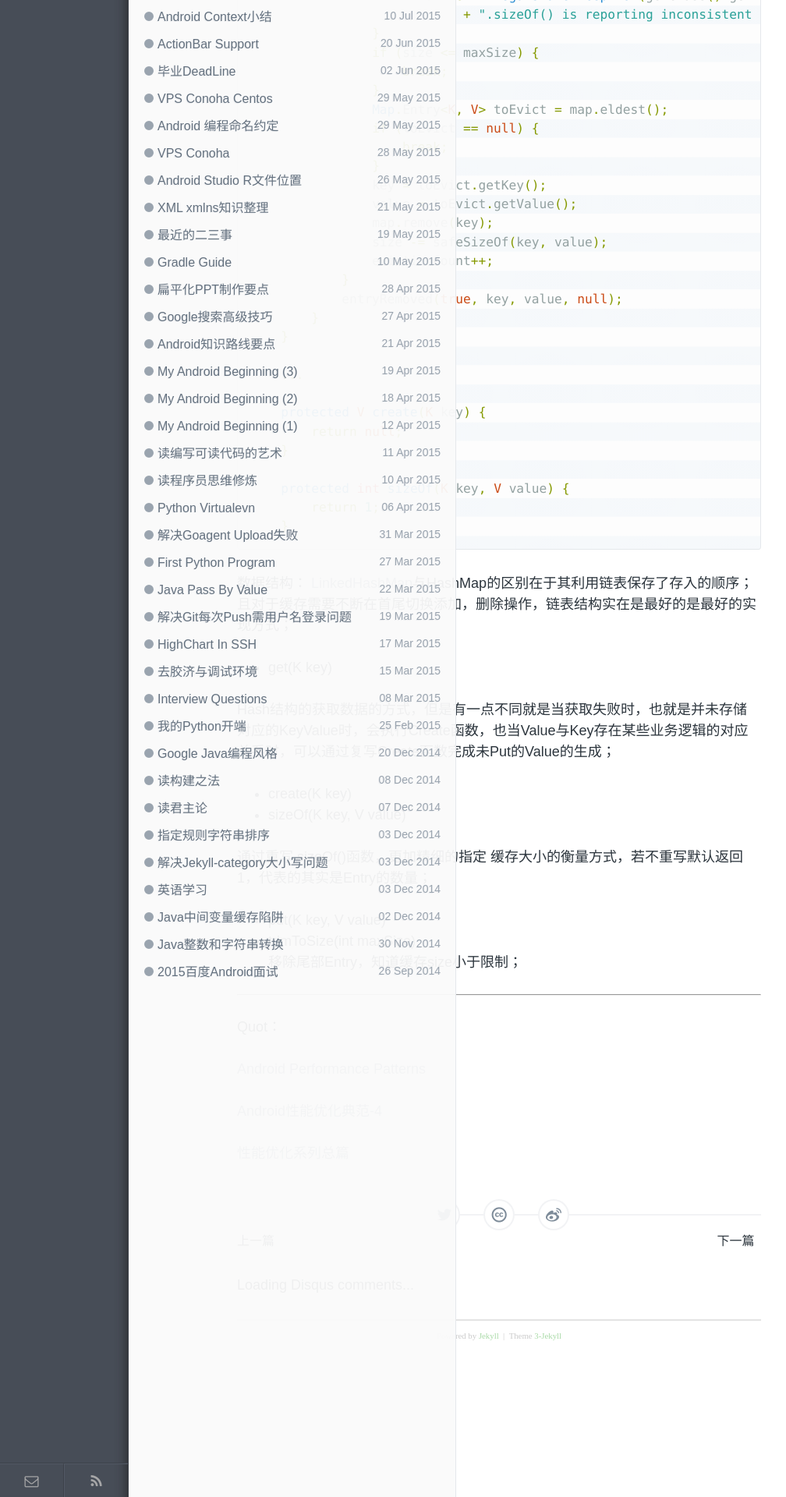
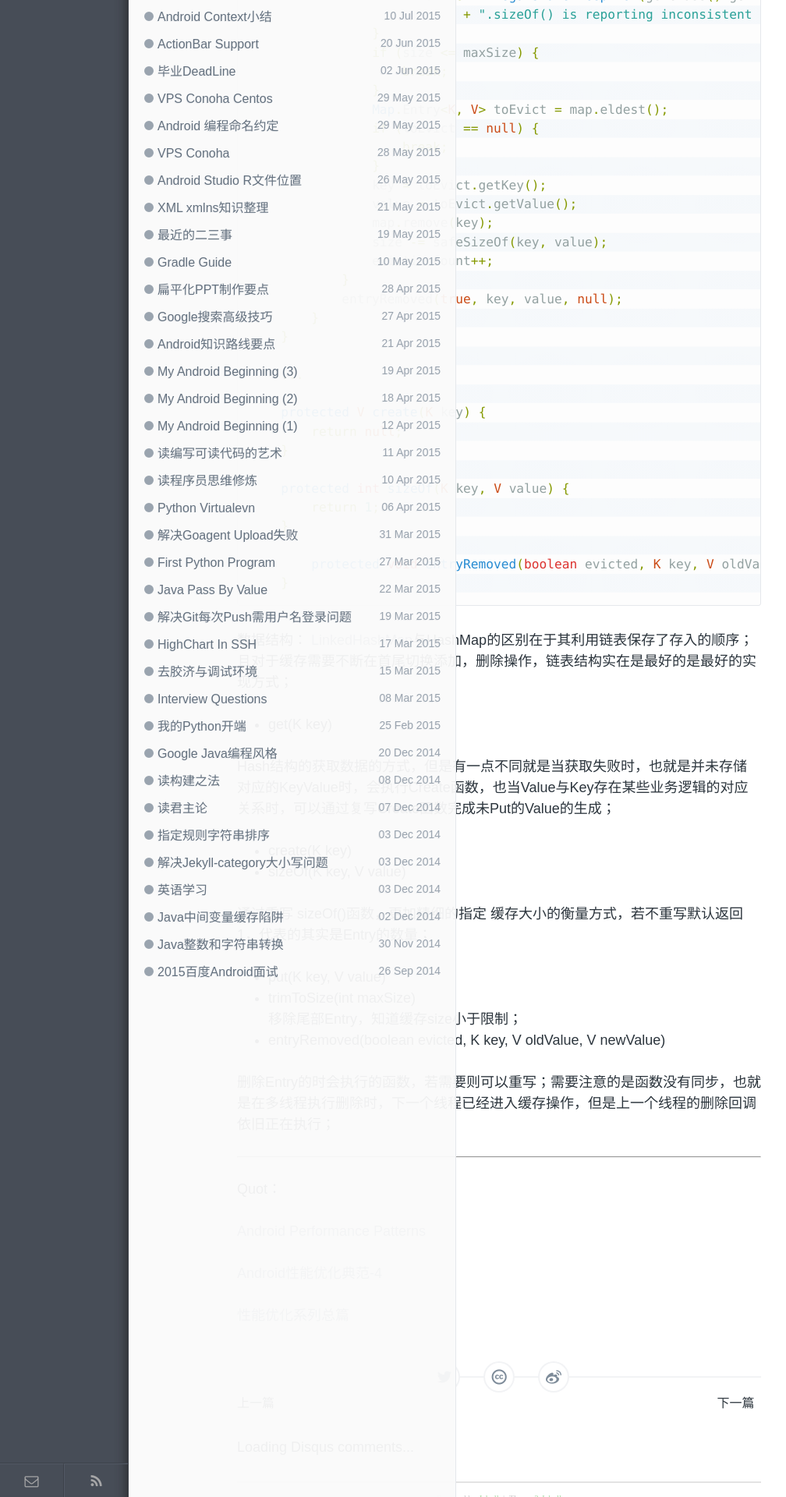
Before and after one commit to enlipan/enlipan.github.io, a Jekyll site: the page built from _posts/2016-01-30-android-performance-1.md, in a window 1280 px wide. Shown: the part 3080-5000 px from the top of the page at 78% size, without its empty margins (0-1008 px from the left). Built offline with Jekyll 4.4.1, drawn with Linux system fonts in a browser that asks for light colours; nearby versions of some CDN libraries; comment, search, counter and statistics services are not loaded.

Commit message:
modify pages android performance 1

```diff
--- a/_posts/2016-01-30-android-performance-1.md
+++ b/_posts/2016-01-30-android-performance-1.md
@@ -147,6 +147,9 @@ ATT_APO tool
         return 1;
     }
 
+        protected void entryRemoved(boolean evicted, K key, V oldValue, V newValue) {
+    }
+
 {% endhighlight %}
 
 数据结构： [LinkedHashMap](https://docs.oracle.com/javase/7/docs/api/java/util/LinkedHashMap.html)与HashMap的区别在于其利用链表保存了存入的顺序；且对于缓存需要不断在首尾切换添加，删除操作，链表结构实在是最好的是最好的实现方式；
@@ -169,10 +172,9 @@ ATT_APO tool
    移除尾部Entry，知道缓存size小于限制；
 
 
+ * entryRemoved(boolean evicted, K key, V oldValue, V newValue)
 
-
-
-
+删除Entry的时会执行的函数，若需要则可以重写；需要注意的是函数没有同步，也就是在多线程执行删除时，下一个线程已经进入缓存操作，但是上一个线程的删除回调依旧正在执行；
 
 
 
```
